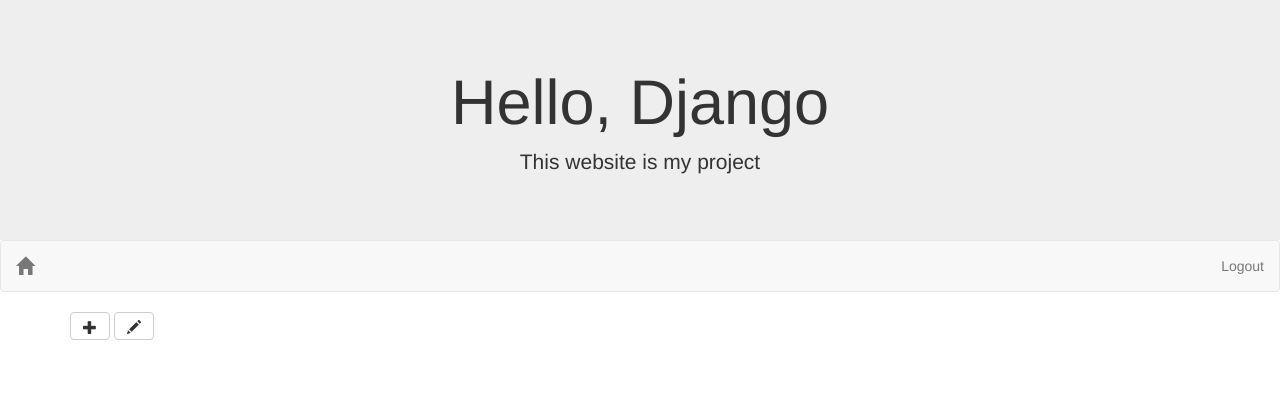
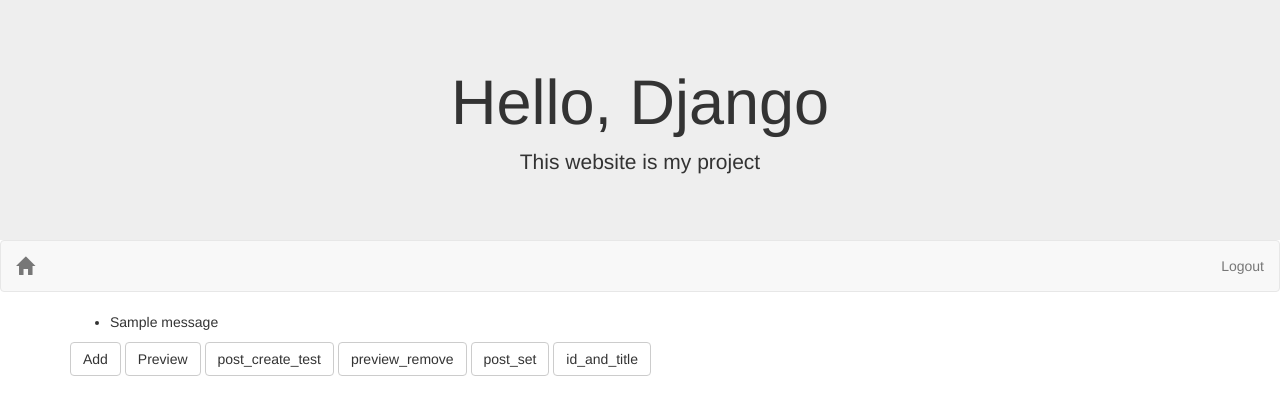
Before and after one commit to LeeSangMin1029/Django, a Django app: page / in a window 1280 px wide. Shown: the top 415 px of the page. Run offline with Django 3.2, Linux system fonts and the light colour scheme; a user stored in the database is signed in; tables that the repository leaves empty hold one stand-in row (values such as "Sample post"); one stand-in notice (Sample message) is shown; some libraries are stand-ins or nearby versions.

Commit message:
Updated UI and urls

```diff
--- a/blog/templates/blog/post_list.html
+++ b/blog/templates/blog/post_list.html
@@ -1,13 +1,20 @@
 {% extends 'base.html' %}
 
 {% block content %}
+    {% if messages %}
+        <ul class="messages">
+            {% for message in messages %}
+            <li {% if message.tags %} class="{{ message.tags }}" {% endif %}>{{ message }}</li>
+            {% endfor %}
+        </ul>
+    {% endif %}
     {% if user.is_authenticated %}
-        <a href="{% url 'post_new' %}">
-            <button type="button" class="btn btn-default"><span class="glyphicon glyphicon-plus" aria-hidden=true></span></button>
-        </a>
-        <a href="{% url 'post_draft_list' %}">
-            <button type="button" class="btn btn-default"><span class="glyphicon glyphicon-pencil" aria-hidden=true></span></button>
-        </a>
+        <a href="{% url 'post_new' %}" class="btn btn-default">Add</a>
+        <a href="{% url 'post_draft_list' %}" class="btn btn-default">Preview</a>
+        <a href="{% url 'post_random_create' %}" class="btn btn-default">post_create_test</a>
+        <a href="{% url 'preview_remove' %}" class="btn btn-default">preview_remove</a>
+        <a href="{% url 'post_deduplicate' %}" class="btn btn-default">post_set</a>
+        <a href="{% url 'id_and_title' %}" class="btn btn-default">id_and_title</a>
     {% endif %}
     {% for post in posts %}
         <div>
--- a/blog/urls.py
+++ b/blog/urls.py
@@ -9,4 +9,8 @@ urlpatterns = [
     path('drafts/', views.post_draft_list, name='post_draft_list'),
     path('post/<int:pk>/publish/', views.post_publish, name='post_publish'),
     path('post/<int:pk>/remove/', views.post_remove, name='post_remove'),
+    path('post/create/', views.post_random_create, name='post_random_create'),
+    path('publish_remove/', views.preview_remove, name='preview_remove'),
+    path('setlist/', views.post_deduplicate, name='post_deduplicate'),
+    path('id_title/',views.id_and_title, name='id_and_title'),
 ]
```
